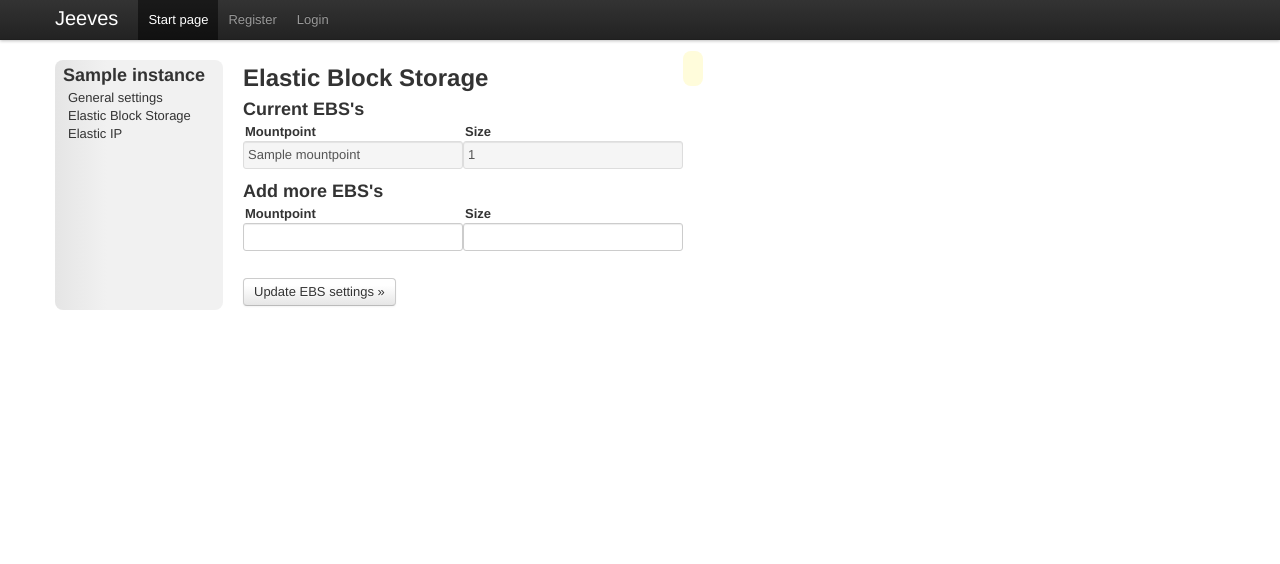
After one commit to sebdah/relic, a Django app: template jeeves/templates/cloud/instance_edit_ebs.html in a window 1280 px wide. The commit adds this page. Shown: the top 564 px of the page. Run offline with Django 3.2, Linux system fonts and the light colour scheme; the template is opened without the code that fills it: most values are stand-ins (such as "Sample title", 1, 10 or a date in 2020); form fields are guessed from the names that the template uses; some libraries are stand-ins or nearby versions.

Commit message:
Added possibility to add EBS's to Instance

```diff
--- a/jeeves/cloud/models.py
+++ b/jeeves/cloud/models.py
@@ -79,8 +79,9 @@
         return "%s (%i GB)" % (self.mountpoint, self.size)
 
     mountpoint          = models.CharField(blank = False, max_length = 250)
-    size                = models.IntegerField(blank = False, default = 10)
-    instance            = models.ForeignKey(Role)
+    size                = models.IntegerField(  blank = False, default = 10,
+                                                verbose_name = 'Size (GB)')
+    instance            = models.ForeignKey(Instance)
     cloud               = models.ForeignKey(Cloud)
 
 class ElasticIP(models.Model):
--- a/jeeves/jeeves/urls.py
+++ b/jeeves/jeeves/urls.py
@@ -28,6 +28,7 @@
     url(r'^cloud/(?P<uuid>[\w-]+)/role/list/(?P<role_id>[\w-]+)$', 'cloud.views.index'),
     url(r'^cloud/(?P<uuid>[\w-]+)/role/(?P<role_id>[\w-]+)/instance/add$', 'cloud.views.instance_add'),
     url(r'^cloud/(?P<uuid>[\w-]+)/role/(?P<role_id>[\w-]+)/instance/(?P<instance_id>[\w-]+)$', 'cloud.views.instance_edit'),
+    url(r'^cloud/(?P<uuid>[\w-]+)/role/(?P<role_id>[\w-]+)/instance/(?P<instance_id>[\w-]+)/ebs$', 'cloud.views.instance_edit_ebs'),
     url(r'^cloud/(?P<uuid>[\w-]+)/role/(?P<role_id>[\w-]+)/instance/(?P<instance_id>[\w-]+)/delete$', 'cloud.views.instance_delete'),
 
     url(r'^admin/', include(admin.site.urls)),
--- a/jeeves/media/css/style.css
+++ b/jeeves/media/css/style.css
@@ -119,3 +119,7 @@
 .cloud-box:hover, .instance-box:hover {
     box-shadow: 10px 10px 5px #CCC;
 }
+
+.code {
+    font-family: courier;
+}
--- /dev/null
+++ b/jeeves/templates/cloud/instance_edit_ebs.html
@@ -0,0 +1,49 @@
+{% extends "template.html" %}
+{% block main %}
+<div class='side-menu'>
+    <h3>{{instance.hostname}}</h3>
+    <ul>
+        <li onclick="location.href='/cloud/{{cloud.uuid}}/role/{{role_id}}/instance/1'">General settings</li>
+        <li onclick="location.href='/cloud/{{cloud.uuid}}/role/{{role_id}}/instance/1/ebs'">Elastic Block Storage</li>
+        <li onclick="location.href='/cloud/{{cloud.uuid}}/role/{{role_id}}/instance/1/elastic_ip'">Elastic IP</li>
+    </ul>
+</div>
+<div class='main-content'>
+    <h2>Elastic Block Storage</h2>
+    <h3>Current EBS's</h3>
+    <table>
+        <tr>
+            <th>{{form.mountpoint.label}}</th>
+            <th>{{form.size.label}}</th>
+        </tr>
+        {% for ebs in ebs_list %}
+            <tr>
+                <td><input type='text' value='{{ebs.mountpoint}}' readonly></td>
+                <td><input type='text' value='{{ebs.size}}' readonly></td>
+            </tr>
+        {% endfor %}
+    </table>
+    <h3>Add more EBS's</h3>
+    <form name='addEBSForm' action='' method='post'>{% csrf_token %}
+        <table>
+            <tr>
+                <th>{{form.mountpoint.label}}</th>
+                <th>{{form.size.label}}</th>
+            </tr>
+            <tr>
+                <td>
+                    {{form.mountpoint}}
+                    {% for error in form.mountpoint.errors %}<br/>{{error}}{% endfor %}
+                </td>
+                <td>
+                    {{form.size}}
+                    {% for error in form.size.errors %}<br/>{{error}}{% endfor %}
+                </td>
+            </tr>
+        </table>
+    <br />
+    <p><a class="btn" onclick="document.addEBSForm.submit()">Update EBS settings &raquo;</a></p>
+    </form>
+</div>
+<div class='clear'></div>
+{% endblock %}
```
Also changed, not shown: jeeves/cloud/forms.py (+5 -5 lines), jeeves/cloud/views.py (+34 -3 lines), jeeves/templates/cloud/instance_edit.html (+5 -6 lines), jeeves/db.sql.
